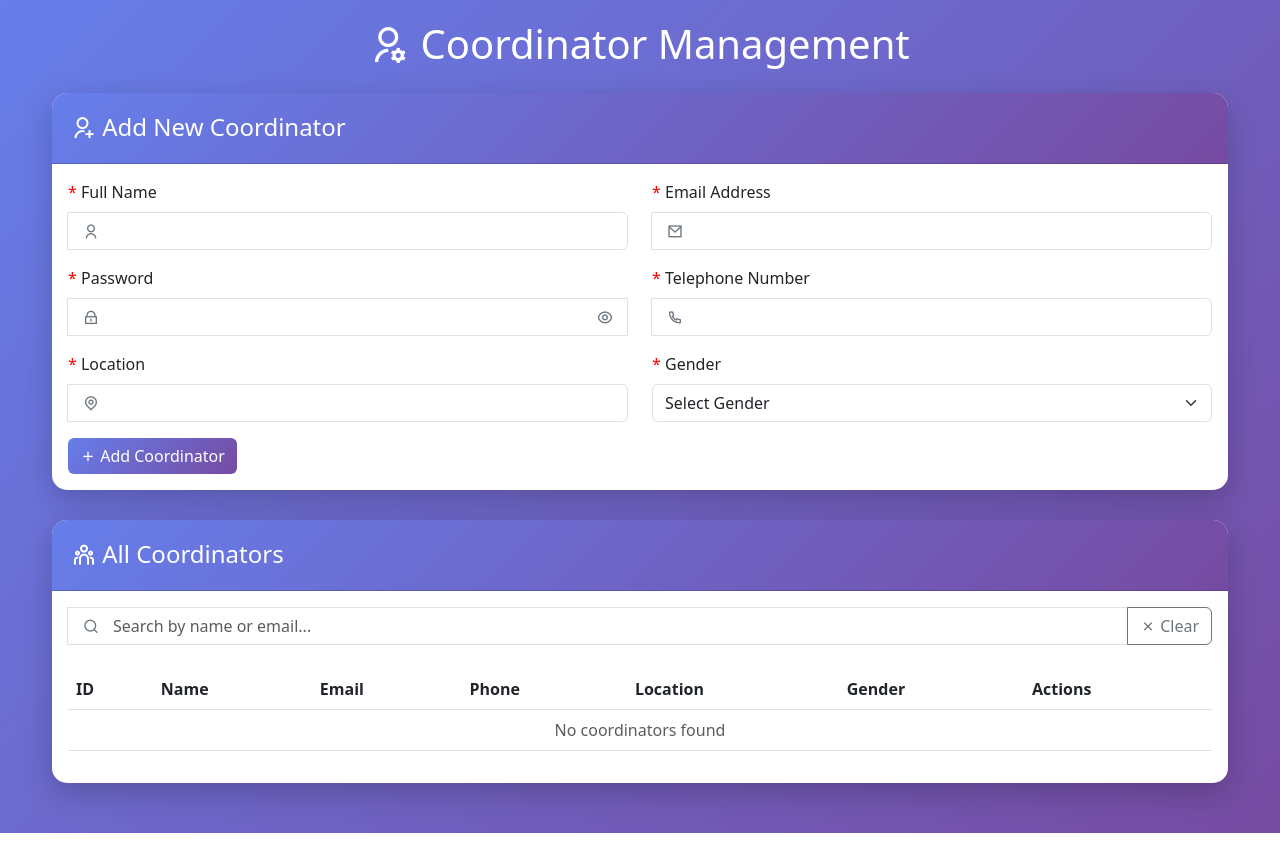
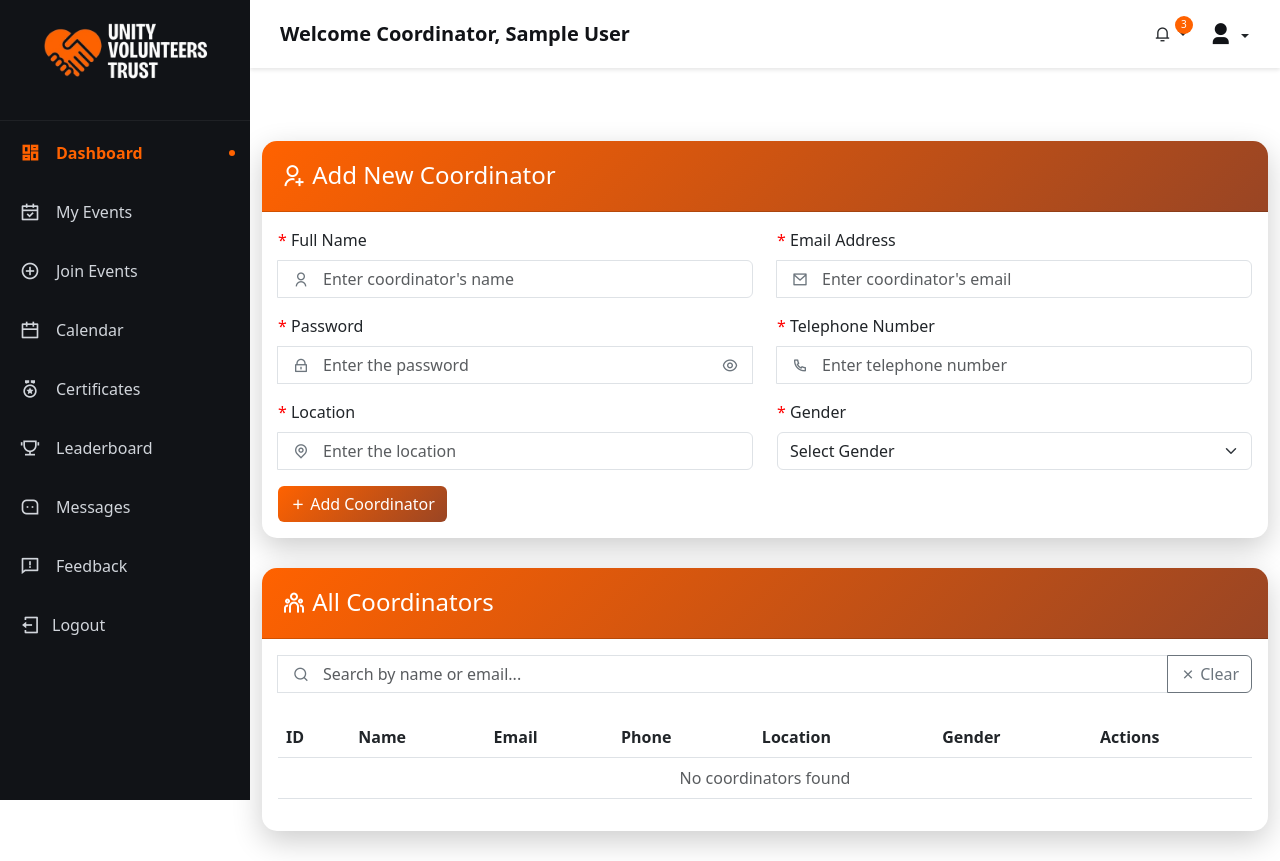
Before and after one commit to tharaniweerarathne/volunteer_management_system, a PHP site: page /presentation/coordinator_management.php in a window 1280 px wide. Before the commit the page ends 833 px from the top, so only its background shows below. Run offline with PHP 8.4, Linux system fonts and the light colour scheme; the visitor is signed in with stand-in values (Sample User, id 1); data that the repository does not hold is empty; some libraries are stand-ins or nearby versions.

Commit message:
Update coordinator dashboard and management pages

```diff
--- a/presentation/coordinator_dashboard.php
+++ b/presentation/coordinator_dashboard.php
@@ -17,6 +17,7 @@ $name = $_SESSION['name'];
     <title>Coordinator Dashboard</title>
     <link rel="stylesheet" href="../assets/css/v1.css">
     <link rel="icon" type="image/png" href="../assets/images/title.png">
+    <link rel="stylesheet" href="../assets/css/v1.css">
     <link href="https://cdn.jsdelivr.net/npm/bootstrap@5.3.0/dist/css/bootstrap.min.css" rel="stylesheet">
     <link href="https://cdn.jsdelivr.net/npm/remixicon@3.5.0/fonts/remixicon.css" rel="stylesheet">
 
--- a/presentation/coordinator_management.php
+++ b/presentation/coordinator_management.php
@@ -1,5 +1,14 @@
 <?php
 session_start();
+
+// Check if user is logged in
+if (!isset($_SESSION['name'])) {
+    echo "Not logged in!";
+    exit();
+}
+
+$name = $_SESSION['name'];
+
 require_once __DIR__ . "/../data_access/db.php";
 require_once __DIR__ . "/../business_logic/RegistrationLogic.php";
 
@@ -55,14 +64,12 @@ $coordinators = $logic->getAllCoordinators();
     <meta charset="UTF-8">
     <meta name="viewport" content="width=device-width, initial-scale=1.0">
     <title>Coordinator Management</title>
+    <link rel="stylesheet" href="../assets/css/v1.css">
+    <link rel="icon" type="image/png" href="../assets/images/title.png">
     <link href="https://cdn.jsdelivr.net/npm/bootstrap@5.3.0/dist/css/bootstrap.min.css" rel="stylesheet">
     <link href="https://cdn.jsdelivr.net/npm/remixicon@3.5.0/fonts/remixicon.css" rel="stylesheet">
     <style>
-        body {
-            background: linear-gradient(135deg, #667eea 0%, #764ba2 100%);
-            min-height: 100vh;
-            padding: 20px;
-        }
+
         .container {
             max-width: 1200px;
         }
@@ -73,18 +80,18 @@ $coordinators = $logic->getAllCoordinators();
             margin-bottom: 30px;
         }
         .card-header {
-            background: linear-gradient(135deg, #667eea 0%, #764ba2 100%);
+            background: linear-gradient(135deg, #ff6200 0%, #994524 100%);
             color: white;
             border-radius: 15px 15px 0 0 !important;
             padding: 20px;
         }
         .btn-primary {
-            background: linear-gradient(135deg, #667eea 0%, #764ba2 100%);
+            background: linear-gradient(135deg, #ff6200 0%, #994524 100%);
             border: none;
         }
         .btn-primary:hover {
             transform: translateY(-2px);
-            box-shadow: 0 5px 15px rgba(102, 126, 234, 0.4);
+            box-shadow: 0 5px 15px rgba(179, 82, 27, 0.4);
         }
         .table-container {
             overflow-x: auto;
@@ -118,9 +125,156 @@ $coordinators = $logic->getAllCoordinators();
             color: #6c757d;
             z-index: 10;
         }
+
+.coordinator-edit-btn {
+    background-color: #15760aff;      /* your theme primary color */
+    border: none;
+    padding: 6px 14px;
+    font-size: 14px;
+    border-radius: 6px;
+    color: #fff;
+    cursor: pointer;
+    transition: 0.3s ease;
+}
+
+.coordinator-edit-btn:hover {
+    background-color: #35a45eff;      /* darker primary */
+    transform: scale(1.05);
+}
+
+.coordinator-edit-btn i {
+    margin-right: 4px;
+    font-size: 16px;
+}
+
+
+.coordinator-delete-btn {
+    background-color: #b31318ff;      /* your theme primary color */
+    border: none;
+    padding: 6px 14px;
+    font-size: 14px;
+    border-radius: 6px;
+    color: #fff;
+    cursor: pointer;
+    transition: 0.3s ease;
+}
+
+.coordinator-delete-btn:hover {
+    background-color: #b94b50ff;      /* darker primary */
+    transform: scale(1.05);
+}
+
+.coordinator-delete-btn i {
+    margin-right: 4px;
+    font-size: 16px;
+}
     </style>
 </head>
 <body>
+
+    <!-- sidebar navigation -->
+    <nav class="sidebar" id="sidebar">
+        <div class="sidebar-logo">
+            <img src="../assets/images/logo.png" alt="Logo" class="logo-img">
+        </div>
+        <div class="nav-items">
+            <div class="nav-item">
+                <a href="#" class="active">
+                    <i class="ri-dashboard-line"></i>
+                    <span>Dashboard</span>
+                </a>
+            </div>
+            <div class="nav-item">
+                <a href="#">
+                    <i class="ri-calendar-check-line"></i>
+                    <span>My Events</span>
+                </a>
+            </div>
+            <div class="nav-item">
+                <a href="#">
+                    <i class="ri-add-circle-line"></i>
+                    <span>Join Events</span>
+                </a>
+            </div>
+            <div class="nav-item">
+                <a href="#">
+                    <i class="ri-calendar-line"></i>
+                    <span>Calendar</span>
+                </a>
+            </div>
+            <div class="nav-item">
+                <a href="#">
+                    <i class="ri-medal-line"></i>
+                    <span>Certificates</span>
+                </a>
+            </div>
+            <div class="nav-item">
+                <a href="#">
+                    <i class="ri-trophy-line"></i>
+                    <span>Leaderboard</span>
+                </a>
+            </div>
+            <div class="nav-item">
+                <a href="#">
+                    <i class="ri-message-3-line"></i>
+                    <span>Messages</span>
+                </a>
+            </div>
+            <div class="nav-item">
+                <a href="#">
+                    <i class="ri-feedback-line"></i>
+                    <span>Feedback</span>
+                </a>
+            </div>
+            <div class="nav-item">
+                <a href="logout.php">
+                    <i class="ri-logout-box-line me-2"></i>
+                    <span>Logout</span>
+                </a>
+            </div>
+        </div>
+    </nav>
+
+    <!-- main content -->
+    <div class="main-content" id="mainContent">
+        <!-- top header -->
+        <header class="top-header">
+            <div class="welcome-text">
+                <button class="menu-toggle" id="menuToggle">
+                    <i class="ri-menu-line"></i>
+                </button>
+                Welcome Coordinator, <?php echo $name; ?>
+            </div>
+            <div class="header-actions">
+
+
+                <div class="dropdown">
+                    <button class="btn p-0 dropdown-toggle" type="button" data-bs-toggle="dropdown">
+                        <i class="ri-notification-3-line"></i><span class="notification-badge">3</span>
+                    </button>
+                    <ul class="dropdown-menu dropdown-menu-end">
+                        <li><a class="dropdown-item" href="#"><i class="ri-edit-line me-2"></i>Edit Profile</a></li>
+                        <li><hr class="dropdown-divider"></li>
+                        <li><a class="dropdown-item" href="#"><i class="ri-logout-box-line me-2"></i>Logout</a></li>
+                    </ul>
+                </div>
+
+
+
+
+                <div class="dropdown">
+                    <button class="btn p-0 dropdown-toggle" type="button" data-bs-toggle="dropdown">
+                        <i class="ri-user-3-fill header-icon"></i>
+                    </button>
+                    <ul class="dropdown-menu dropdown-menu-end">
+                        <li><a class="dropdown-item" href="#"><i class="ri-edit-line me-2"></i>Edit Profile</a></li>
+                        <li><hr class="dropdown-divider"></li>
+                        <li><a class="dropdown-item" href="logout.php"><i class="ri-logout-box-line me-2"></i>Logout</a></li>
+                    </ul>
+                </div>
+            </div>
+        </header>
+
     <div class="container">
         <h1 class="text-white text-center mb-4">
             <i class="ri-user-settings-line"></i> Coordinator Management
@@ -148,7 +302,7 @@ $coordinators = $logic->getAllCoordinators();
                             </label>
                             <div class="input-group">
                                 <i class="ri-user-line input-icon"></i>
-                                <input type="text" name="name" class="form-control with-icon" required>
+                                <input type="text" name="name" class="form-control with-icon" placeholder="Enter coordinator's name" required>
                             </div>
                         </div>
                         <div class="col-md-6 mb-3">
@@ -157,7 +311,7 @@ $coordinators = $logic->getAllCoordinators();
                             </label>
                             <div class="input-group">
                                 <i class="ri-mail-line input-icon"></i>
-                                <input type="email" name="email" class="form-control with-icon" required>
+                                <input type="email" name="email" class="form-control with-icon" placeholder="Enter coordinator's email" required>
                             </div>
                         </div>
                     </div>
@@ -168,7 +322,7 @@ $coordinators = $logic->getAllCoordinators();
                             </label>
                             <div class="input-group">
                                 <i class="ri-lock-line input-icon"></i>
-                                <input type="password" name="password" class="form-control with-icon" id="addPassword" required>
+                                <input type="password" name="password" class="form-control with-icon" placeholder="Enter the password" id="addPassword" required>
                                 <i class="ri-eye-line password-toggle" onclick="togglePassword('addPassword')"></i>
                             </div>
                         </div>
@@ -178,7 +332,7 @@ $coordinators = $logic->getAllCoordinators();
                             </label>
                             <div class="input-group">
                                 <i class="ri-phone-line input-icon"></i>
-                                <input type="tel" name="phone" class="form-control with-icon" required>
+                                <input type="tel" name="phone" class="form-control with-icon" placeholder="Enter telephone number" required>
                             </div>
                         </div>
                     </div>
@@ -189,7 +343,7 @@ $coordinators = $logic->getAllCoordinators();
                             </label>
                             <div class="input-group">
                                 <i class="ri-map-pin-line input-icon"></i>
-                                <input type="text" name="location" class="form-control with-icon" required>
+                                <input type="text" name="location" class="form-control with-icon" placeholder="Enter the location" required>
                             </div>
                         </div>
                         <div class="col-md-6 mb-3">
@@ -260,10 +414,10 @@ $coordinators = $logic->getAllCoordinators();
                                         <td><?= htmlspecialchars($coord['location']) ?></td>
                                         <td><?= htmlspecialchars($coord['gender']) ?></td>
                                         <td class="action-buttons">
-                                            <button class="btn btn-sm btn-warning" onclick="editCoordinator(<?= htmlspecialchars(json_encode($coord)) ?>)">
+                                            <button class="btn btn-sm btn-warning coordinator-edit-btn" onclick="editCoordinator(<?= htmlspecialchars(json_encode($coord)) ?>)">
                                                 <i class="ri-edit-line"></i> Edit
                                             </button>
-                                            <button class="btn btn-sm btn-danger" onclick="deleteCoordinator(<?= $coord['userId'] ?>, '<?= htmlspecialchars($coord['name']) ?>')">
+                                            <button class="btn btn-sm btn-danger coordinator-delete-btn" onclick="deleteCoordinator(<?= $coord['userId'] ?>, '<?= htmlspecialchars($coord['name']) ?>')">
                                                 <i class="ri-delete-bin-line"></i> Delete
                                             </button>
                                         </td>
@@ -281,7 +435,7 @@ $coordinators = $logic->getAllCoordinators();
     <div class="modal fade" id="editModal" tabindex="-1">
         <div class="modal-dialog modal-lg">
             <div class="modal-content">
-                <div class="modal-header" style="background: linear-gradient(135deg, #667eea 0%, #764ba2 100%); color: white;">
+                <div class="modal-header" style="background: linear-gradient(135deg, #ff6200 0%, #994524 100%); color: white;">
                     <h5 class="modal-title"><i class="ri-edit-line"></i> Edit Coordinator</h5>
                     <button type="button" class="btn-close btn-close-white" data-bs-dismiss="modal"></button>
                 </div>
@@ -358,6 +512,11 @@ $coordinators = $logic->getAllCoordinators();
         <input type="hidden" name="action" value="delete">
         <input type="hidden" name="userId" id="deleteUserId">
     </form>
+
+
+        <!--here content-->
+    </div>
+
 
     <script src="https://cdn.jsdelivr.net/npm/bootstrap@5.3.0/dist/js/bootstrap.bundle.min.js"></script>
     <script>
```
